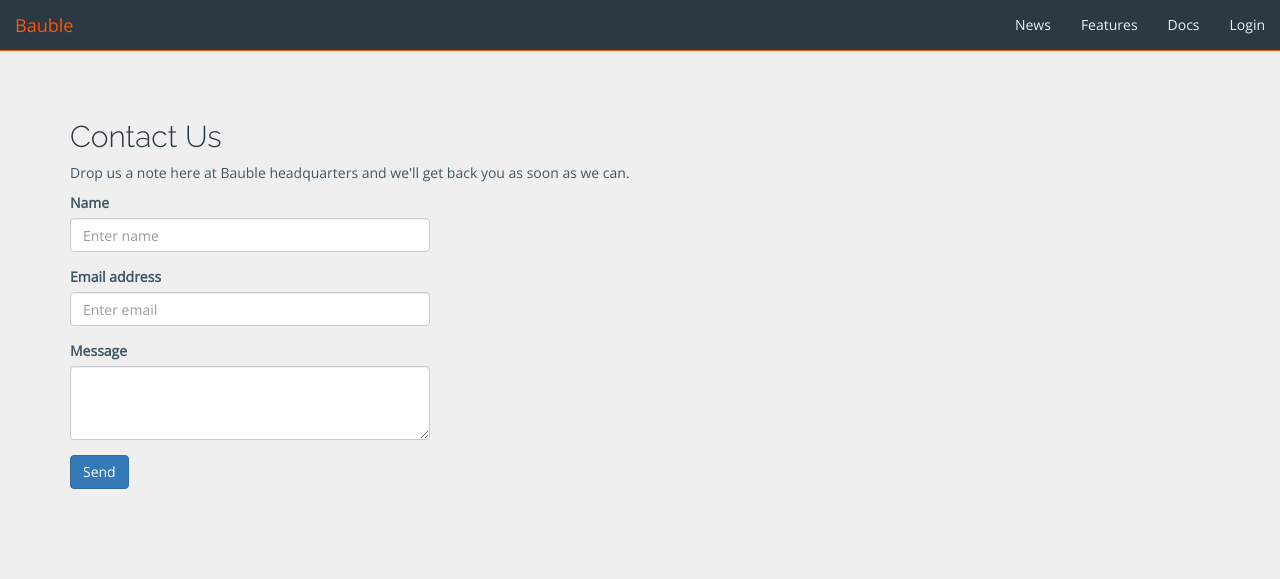
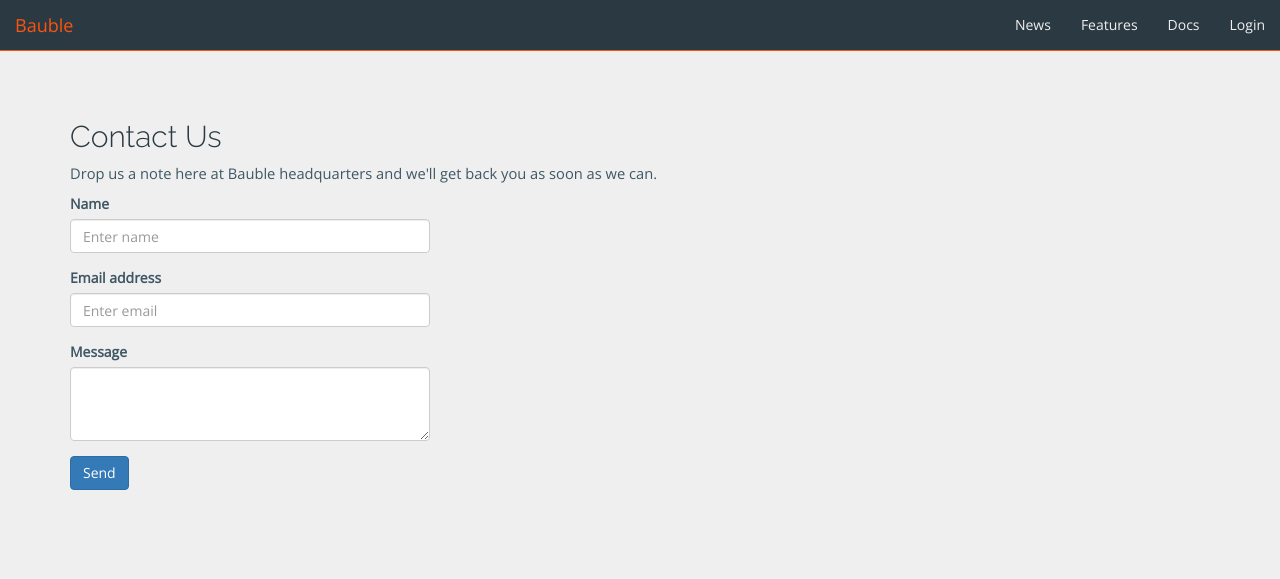
Before and after one commit to Ghini/ghini.github.io, a Jekyll site: the page built from contact/index.html, in a window 1280 px wide. Shown: the top 579 px of the page. Built offline with Jekyll 4.4.1, drawn with Linux system fonts in a browser that asks for light colours; nearby versions of some CDN libraries; Markdown is read by kramdown in place of the engine named in the settings.

Commit message:
cleanup css

```diff
--- a/css/main.css
+++ b/css/main.css
@@ -60,6 +60,7 @@
 }
 
 p  {
+    font-size: 105%;
     color: #3F5765;
 }
 
@@ -204,11 +205,6 @@
     }
 
 
-// add padding to acount for the navbar
-.show-menubar {
-    padding-top: 70px;
-}
-
 /* @media (max-width: 979px) { */
 /*   body { */
 /*     padding-top: 0px; */
@@ -232,10 +228,6 @@
 .not-ready-warning p {
     color: #efefef;
 
-}
-
-input {
-    background-color: #efefef;// !important;
 }
 
 #curious-page {
```
